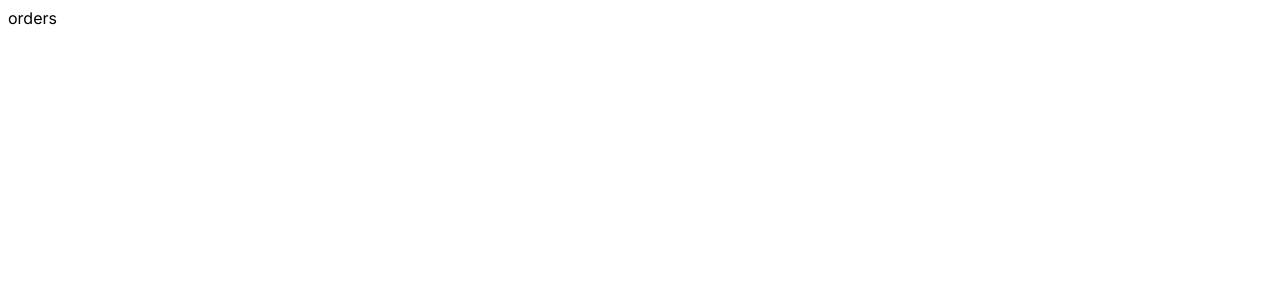
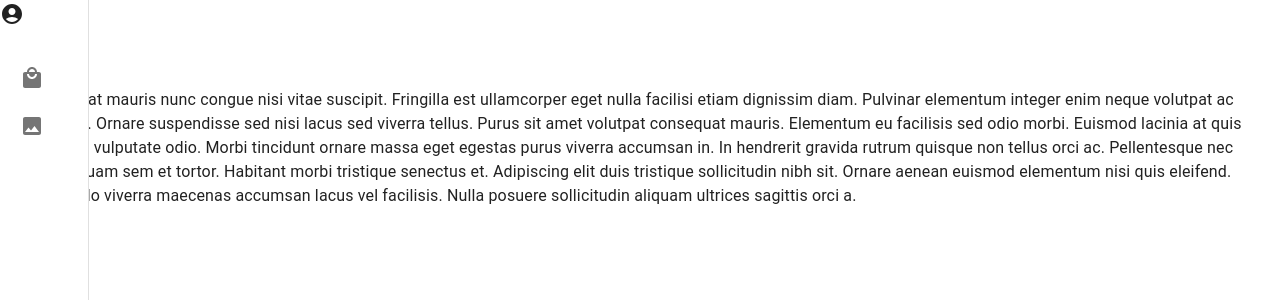
Before and after one commit to maurorafaelmoya/loginOrden, a Next.js app: page /orders in a window 1280 px wide. Shown: the top 300 px of the page. Built offline with nearby package versions, Linux system fonts and the light colour scheme.

Commit message:
[FT-MAQUETA] agregando pagina orders

```diff
--- a/src/app/globals.css
+++ b/src/app/globals.css
@@ -105,3 +105,9 @@ a {
     color-scheme: dark;
   }
 } */
+
+.divWallpaper {
+  background-image: url("https://img.freepik.com/free-vector/elegant-flowing-pink-business-wave-background_1035-23193.jpg");
+  background-repeat: no-repeat;
+  background-size: cover;
+}
--- a/src/app/layout.js
+++ b/src/app/layout.js
@@ -10,7 +10,8 @@ export const metadata = {
 export default function RootLayout({ children }) {
   return (
     <html lang="en">
-      <body className={inter.className}>{children}</body>
+        <body className={inter.className}>{children}</body>
+
     </html>
   )
 }
--- a/src/app/orders/page.js
+++ b/src/app/orders/page.js
@@ -1,9 +1,12 @@
+import MiniDrawer from "@/components/pageDrawer"
 
 
 
 const page = () => {
     return (
-        <div>orders</div>
+        <MiniDrawer>
+
+        </MiniDrawer>
     )
 }
 
--- /dev/null
+++ b/src/components/pageDrawer.js
@@ -0,0 +1,85 @@
+"use client"
+import { AccountCircle, Image, Inbox, LocalMall, Mail } from '@mui/icons-material';
+import { Box, CssBaseline, Divider, Drawer, Icon, List, ListItem, ListItemButton, ListItemIcon, ListItemText, Typography } from '@mui/material';
+import { styled, useTheme } from '@mui/material/styles';
+import { useState } from 'react';
+
+    const drawerWidth = 240;
+
+    export default function MiniDrawer() {
+
+        const DrawerHeader = styled('div')(({ theme }) => ({
+            display: 'flex',
+            alignItems: 'center',
+            justifyContent: 'flex-end',
+            padding: theme.spacing(0, 1),
+            // necessary for content to be below app bar
+            ...theme.mixins.toolbar,
+        }));
+
+    return (
+        <Box sx={{ display: 'flex' }}>
+        <CssBaseline />
+
+        <Drawer variant="permanent" open={open}>
+            <Icon style={{alignContent:'flex', alignItems:'center', minHeight:46}}><AccountCircle /></Icon>
+            <List>
+                <ListItem key={'orders'} disablePadding sx={{ display: 'block' }}>
+                    <ListItemButton
+                        sx={{
+                        minHeight: 48,
+                        justifyContent: 'center',
+                        px: 2.5,
+                        }}
+                    >
+                        <ListItemIcon
+                        sx={{
+                            minWidth: 0,
+                            mr: 3,
+                            justifyContent: 'center',
+                        }}
+                        >
+                        {<LocalMall  />}
+                        </ListItemIcon>
+                    </ListItemButton>
+                </ListItem>
+                <ListItem key={'pictures'} disablePadding sx={{ display: 'block' }}>
+                    <ListItemButton
+                        sx={{
+                        minHeight: 48,
+                        justifyContent: 'center',
+                        px: 2.5,
+                        }}
+                    >
+                        <ListItemIcon
+                        sx={{
+                            minWidth: 0,
+                            mr: 3,
+                            justifyContent: 'center',
+                        }}
+                        >
+                        {<Image  />}
+                        </ListItemIcon>
+                    </ListItemButton>
+                    </ListItem>
+            </List>
+        </Drawer>
+        <Box sx={{ flexGrow: 1, p: 3 }}>
+            <DrawerHeader/>
+            <Typography paragraph>
+            Consequat mauris nunc congue nisi vitae suscipit. Fringilla est ullamcorper
+            eget nulla facilisi etiam dignissim diam. Pulvinar elementum integer enim
+            neque volutpat ac tincidunt. Ornare suspendisse sed nisi lacus sed viverra
+            tellus. Purus sit amet volutpat consequat mauris. Elementum eu facilisis
+            sed odio morbi. Euismod lacinia at quis risus sed vulputate odio. Morbi
+            tincidunt ornare massa eget egestas purus viverra accumsan in. In hendrerit
+            gravida rutrum quisque non tellus orci ac. Pellentesque nec nam aliquam sem
+            et tortor. Habitant morbi tristique senectus et. Adipiscing elit duis
+            tristique sollicitudin nibh sit. Ornare aenean euismod elementum nisi quis
+            eleifend. Commodo viverra maecenas accumsan lacus vel facilisis. Nulla
+            posuere sollicitudin aliquam ultrices sagittis orci a.
+            </Typography>
+        </Box>
+        </Box>
+    );
+    }
--- a/src/components/wallpaper.js
+++ b/src/components/wallpaper.js
@@ -3,8 +3,8 @@ import { Grid, Stack, Typography } from '@mui/material'
 import Grid2 from '@mui/material/Unstable_Grid2/Grid2'
 import React, { forwardRef } from 'react'
 
-const Wallpaper = forwardRef(({ children, title = '' } ) => (
-        <div >
+const Wallpaper = forwardRef(({ children } ) => (
+        <div CLASS='divWallpaper'  >
             <Grid2 container spacing={2}>
                 <Grid2 padding={5} xs={3}>
                     <Stack spacing={2}>
```
Also changed, not shown: src/app/forgotPassword/page.js (+3 -11 lines), src/app/login/page.js (+1 -64 lines), src/store.js (deleted).
